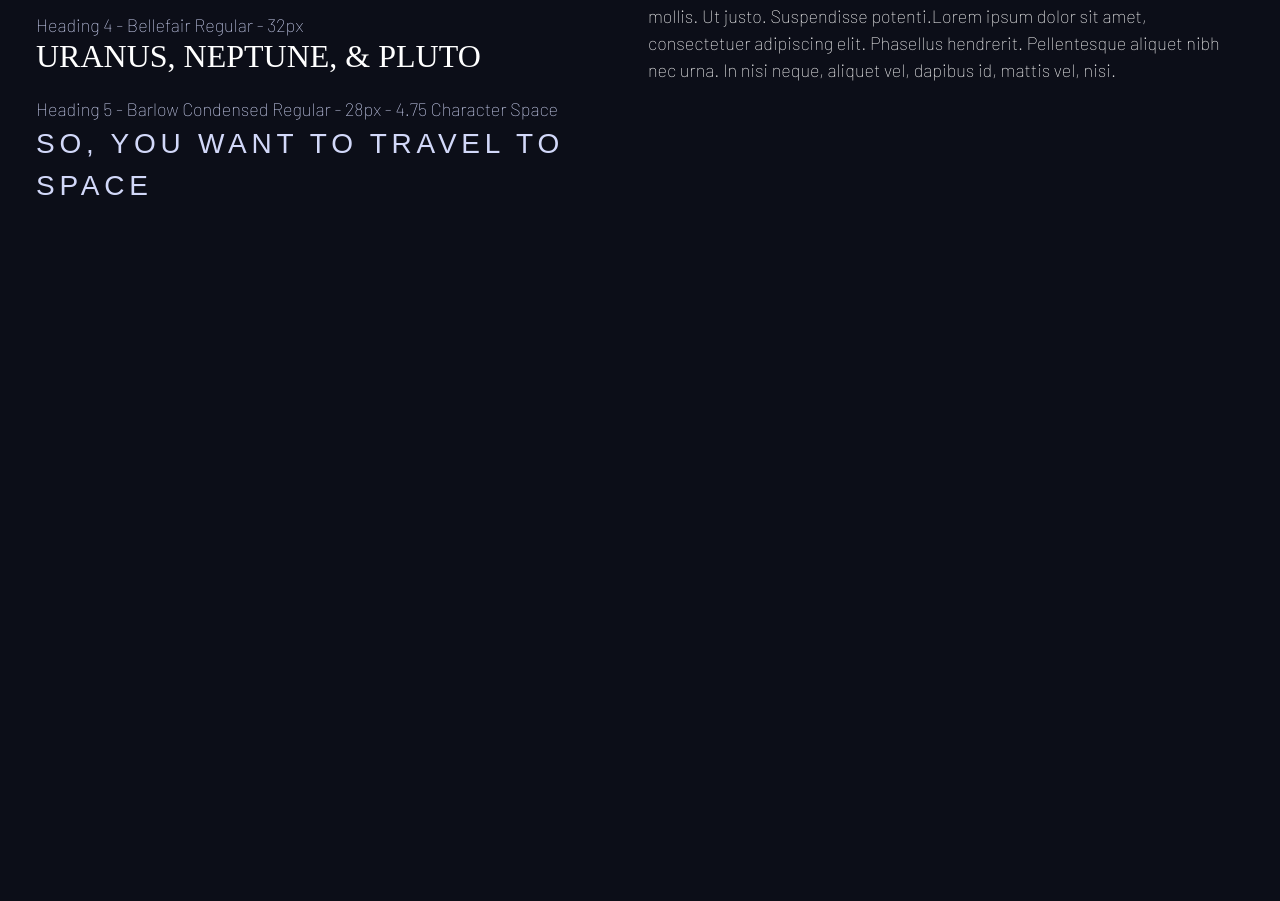
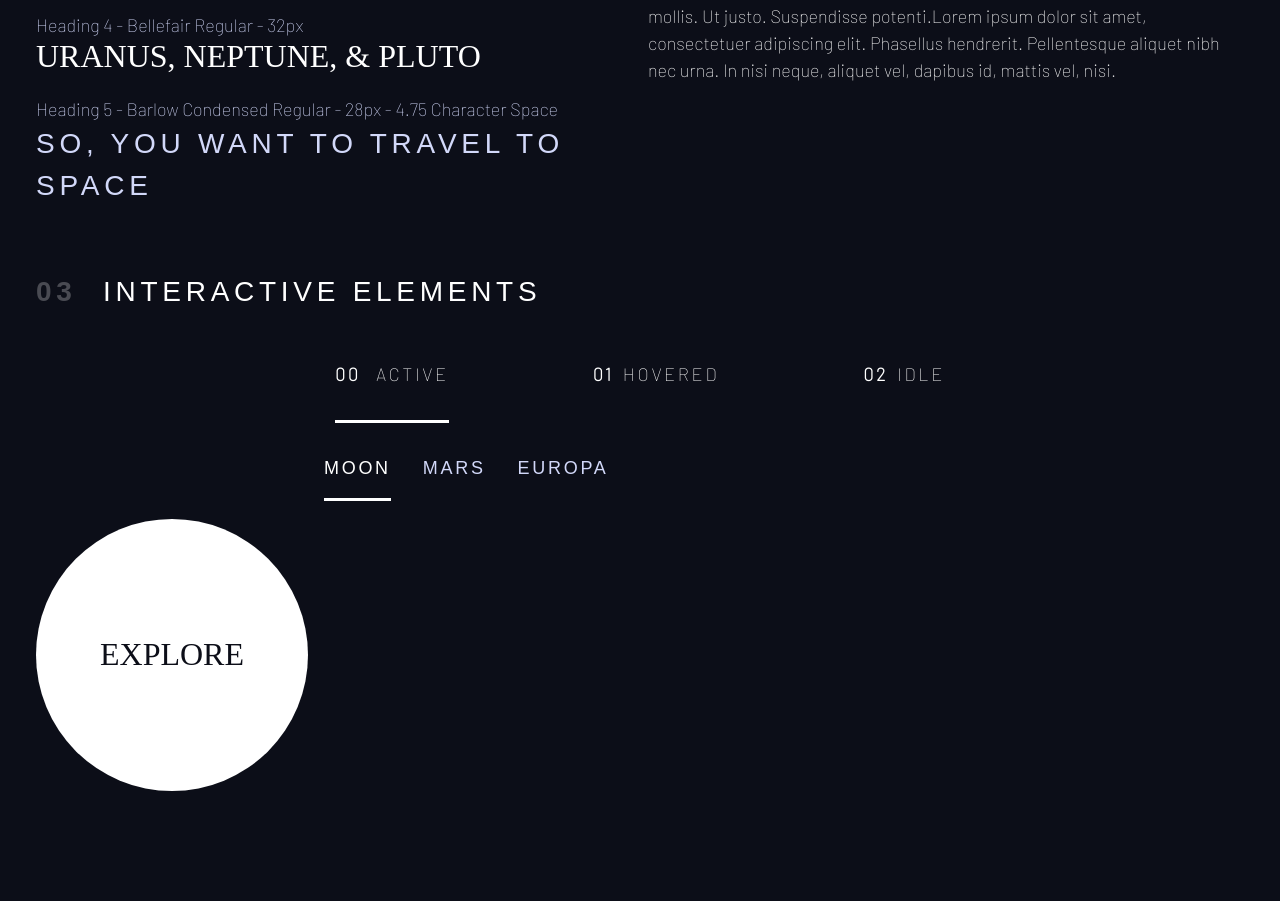
Before and after one commit to gokhanipek/css-system, a website: page index.html in a window 1280 px wide. Shown: the part 1025-1926 px from the top of the page. Before the commit the page ends 1296 px from the top, so only its background shows below. Drawn offline with Linux system fonts and the light colour scheme; a web font is replaced by a local one.

Commit message:
tabs, navs,  buttons and animations

```diff
--- a/index.css
+++ b/index.css
@@ -206,3 +206,84 @@ select {
     font-weight: 700;
     color: hsl(var(--clr-white) / .25)
 }
+
+.flex-center {
+    justify-content: center;
+    align-items: center;
+}
+
+/*components */
+
+.large-button {
+    position: relative;
+    display: grid;
+    place-items: center;
+    z-index: 1;
+    padding: 0 2em;
+    aspect-ratio: 1;
+    text-decoration: none;
+    border-radius: 50%;
+}
+
+.large-button::after {
+    content: '';
+    position: absolute;
+    z-index: -1;
+    width: 100%;
+    height: 100%;
+    border-radius: 50%;
+    background-color: hsl( var(--clr-white) / .15);
+    opacity: 0;
+    transition: opacity 500ms linear, transform 750ms ease-in-out;
+}
+
+.large-button:hover::after,
+.large-button:focus::after {
+    transform: scale(1.5);
+    opacity: 1;
+}
+
+
+.primary-navigation {
+    --gap: 8rem;
+    --underline-gap: 2rem;
+    list-style: none;
+    padding: 0;
+    margin: 0;
+}
+
+.primary-navigation a > span {
+    margin-right: .5em;
+    font-weight: 700;
+}
+
+.primary-navigation a {
+    text-decoration: none;
+}
+
+.underline-indicators > * {
+    cursor: pointer;
+    display: grid;
+    place-content: center;
+    padding: var(--underline-gap, 1rem) 0;
+    border: 0;
+    border-bottom: 0.2rem solid hsl( var(--clr-white) / 0 );
+}
+
+.underline-indicators > *:hover,
+.underline-indicators > *:focus {
+    border-bottom: 0.2rem solid hsl( var(--clr-white) / .25);
+}
+
+.underline-indicators > .active {
+    border-bottom: 0.2rem solid hsl( var(--clr-white) / 1 );
+}
+
+.underline-indicators > [aria-selected="true"] {
+    color: 0.2rem solid hsl( var(--clr-white) / 1 );
+    border-bottom: 0.2rem solid hsl( var(--clr-white) / 1 );
+}
+
+.tab-list {
+     --gap: 2rem;
+}
--- a/index.html
+++ b/index.html
@@ -107,6 +107,38 @@
                 </div>
             </div>
         </section>
+
+        <section class="flow" id="interactive-elements">
+            <h2 class="numbered-title"><span>03</span> Interactive Elements</h2>
+
+            <!-- navigation -->
+            <div>
+                <nav>
+                    <ul class="primary-navigation underline-indicators flex flex-center" style="--gap: 8em">
+                        <li class="active"><a href="" class="text-light uppercase letter-spacing-2"><span>00</span> Active</a></li>
+                        <li><a href="" class="text-light uppercase letter-spacing-2"><span>01</span>Hovered</a></li>
+                        <li><a href="" class="text-light uppercase letter-spacing-2"><span>02</span>Idle</a></li>
+                    </ul>
+                </nav>
+            </div>
+            <div class="flex">
+                <div style="margin-top: 5rem">
+                    <!--explore button-->
+                    <a href="#" class="large-button uppercase ff-serif fs-600 text-dark bg-light">Explore</a>
+
+                </div>
+                <div style="margin-bottom: 50vh">
+                    <!--tabs-->
+                    <div class="tab-list underline-indicators flex">
+                        <button aria-selected="true" class="uppercase text-accent ff-sans-cond bg-dark letter-spacing-2">Moon</button>
+                        <button aria-selected="false" class="uppercase text-accent ff-sans-cond bg-dark letter-spacing-2">Mars</button>
+                        <button aria-selected="false" class="uppercase text-accent ff-sans-cond bg-dark letter-spacing-2">Europa</button>
+                    </div>
+                    <!--dots-->
+                    <!--numbers-->
+                </div>
+            </div>
+        </section>
     </div>
 
 
```
